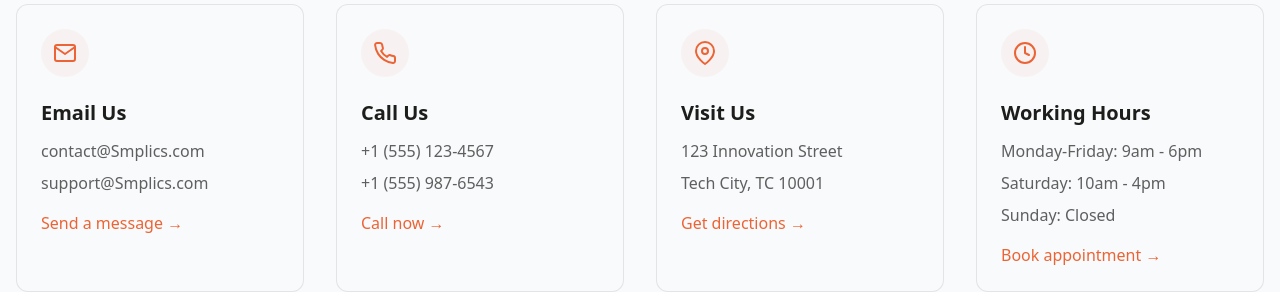
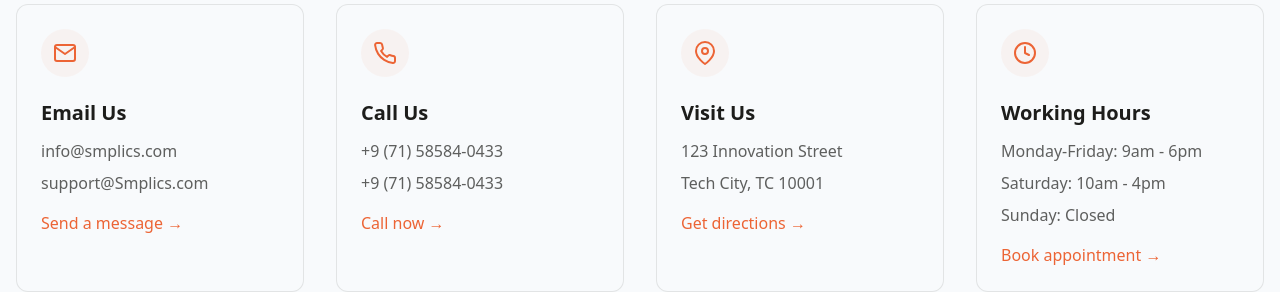
Before and after one commit to omar10120/smplics, a React (Vite) app: page / in a window 1280 px wide. Shown: the part 4660-4952 px from the top of the page. Built offline with nearby package versions, Linux system fonts and the light colour scheme.

Commit message:
edit iffo

```diff
--- a/src/pages/Contact.tsx
+++ b/src/pages/Contact.tsx
@@ -47,13 +47,13 @@ const ContactPage = () => {
     {
       icon: <Mail className="text-primary" size={24} />,
       title: 'Email Us',
-      details: ['contact@Smplics.com', 'support@Smplics.com'],
+      details: ['info@smplics.com', 'support@Smplics.com'],
       action: 'Send a message'
     },
     {
       icon: <Phone className="text-primary" size={24} />,
       title: 'Call Us',
-      details: ['+1 (555) 123-4567', '+1 (555) 987-6543'],
+      details: ['+9 (71) 58584-0433', '+9 (71) 58584-0433'],
       action: 'Call now'
     },
     {
```
